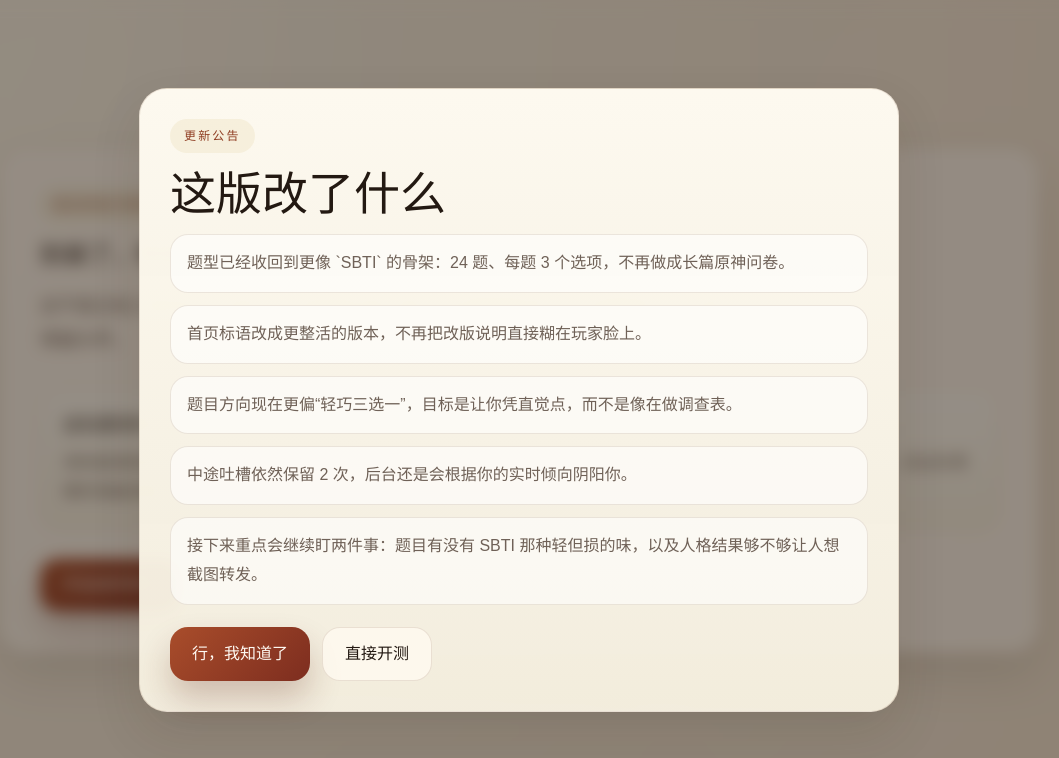
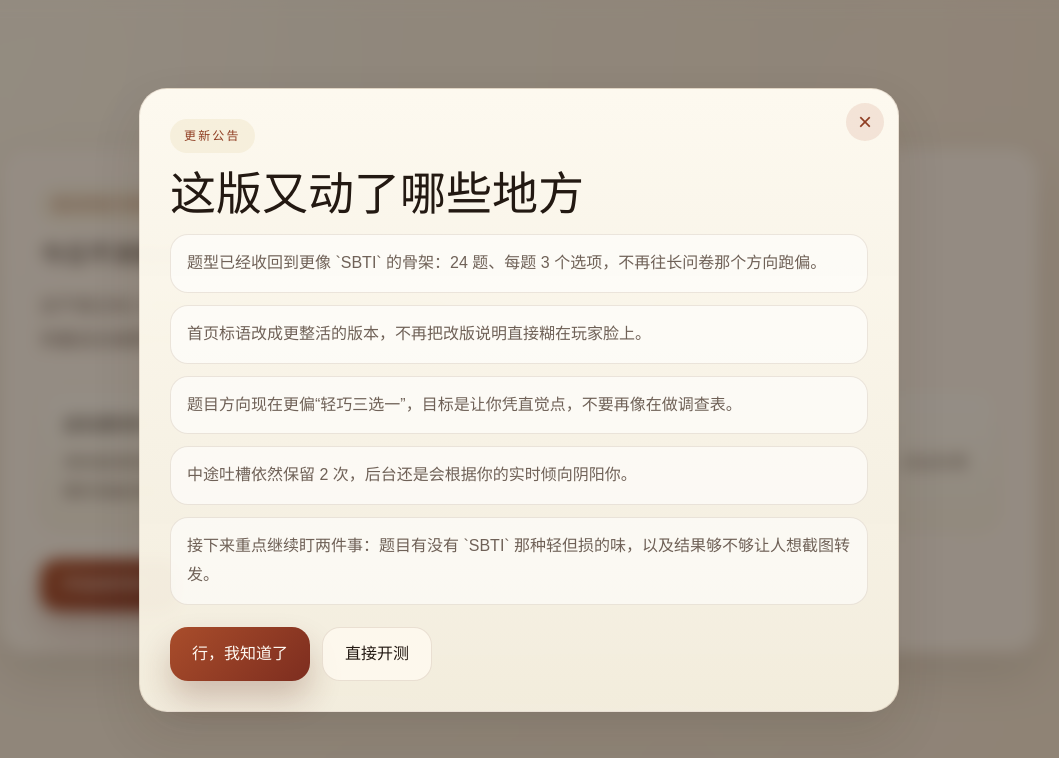
Before and after one commit to ccbbc/genshin-rbti-web, a React (Vite) app: page / in a window 1280 px wide. Shown: the top 758 px of the page, without its empty margins (121-1180 px from the left). Built offline with nearby package versions, Linux system fonts and the light colour scheme.

Commit message:
polish intro notice flow and headline copy

```diff
--- a/src/App.css
+++ b/src/App.css
@@ -117,12 +117,36 @@
 }
 
 .notice-card {
+  position: relative;
   width: min(760px, 100%);
   border: 1px solid var(--line);
   border-radius: 28px;
   background: linear-gradient(180deg, rgba(255, 251, 241, 0.98), rgba(247, 241, 225, 0.96));
   box-shadow: var(--shadow);
   padding: 30px;
+}
+
+.notice-close {
+  position: absolute;
+  top: 14px;
+  right: 14px;
+  width: 38px;
+  height: 38px;
+  border: 0;
+  border-radius: 50%;
+  background: rgba(169, 77, 43, 0.12);
+  color: var(--accent-strong);
+  font: inherit;
+  font-size: 24px;
+  cursor: pointer;
+  transition:
+    transform 180ms ease,
+    background 180ms ease;
+}
+
+.notice-close:hover {
+  transform: scale(1.04);
+  background: rgba(169, 77, 43, 0.2);
 }
 
 .notice-card h2 {
--- a/src/App.jsx
+++ b/src/App.jsx
@@ -27,6 +27,8 @@ const HIDDEN_PRIORITY = [
   { code: 'RESI', min: 5 },
   { code: 'PAIM', min: 4 },
 ]
+
+const NOTICE_STORAGE_KEY = 'rbti_notice_seen_v1'
 
 function cloneMap(map) {
   return Object.keys(map).reduce((acc, key) => {
@@ -146,13 +148,23 @@ function App() {
   const [currentTaunt, setCurrentTaunt] = useState(null)
   const [result, setResult] = useState(null)
   const [copied, setCopied] = useState(false)
-  const [noticeOpen, setNoticeOpen] = useState(true)
+  const [noticeOpen, setNoticeOpen] = useState(() => {
+    if (typeof window === 'undefined') return false
+    return !window.localStorage.getItem(NOTICE_STORAGE_KEY)
+  })
 
   const totalQuestions = quizQuestions.length
   const activeQuestion = quizQuestions[questionIndex]
   const answeredCount = Object.keys(pickedOptions).length
   const progress = totalQuestions ? Math.round((answeredCount / totalQuestions) * 100) : 0
   const topTypes = getTopTypes(scores)
+
+  function closeNotice() {
+    setNoticeOpen(false)
+    if (typeof window !== 'undefined') {
+      window.localStorage.setItem(NOTICE_STORAGE_KEY, '1')
+    }
+  }
 
   function resetExperience() {
     setScreen('intro')
@@ -168,6 +180,7 @@ function App() {
 
   function startQuiz() {
     const next = freshQuizState()
+    closeNotice()
     setScreen('quiz')
     setQuizQuestions(next.quizQuestions)
     setQuestionIndex(next.questionIndex)
@@ -240,19 +253,19 @@ function App() {
         <section className="intro-screen">
           <div className="intro-card">
             <p className="eyebrow">提瓦特电子审判处</p>
-            <h1>别装了，你在提瓦特什么德行，后台多少知道一点。</h1>
+            <h1>今日不测强度，不测练度，只测你到底有多丢人。</h1>
             <p className="intro-lead">
-              这不是正经人格测试，这是一份对原神玩家日常行为的赛博笔录。你点得越快，后台笑得越大声。
+              这不是正经人格测试，这是提瓦特玩家电子归档系统。你负责三选一，后台负责把你归到最适合被群友嘲笑的那一类。
             </p>
 
             <div className="intro-grid">
               <article className="mini-panel">
                 <strong>这玩意测什么</strong>
-                <p>测你是清体坐牢、卡池上头、深渊记仇，还是表面正常实则随时准备发病。</p>
+                <p>测你是清体坐牢、卡池上头、深渊记仇，还是表面正常其实随时准备发病。</p>
               </article>
               <article className="mini-panel">
-                <strong>怎么测</strong>
-                <p>24 题，3 选 1，中途系统只插嘴两次。你负责点，后台负责记仇。</p>
+                <strong>怎么判</strong>
+                <p>24 题，3 选 1，中途系统只插嘴两次。你负责点，后台负责记仇和归类。</p>
               </article>
             </div>
 
@@ -263,24 +276,33 @@ function App() {
               <button type="button" className="ghost-btn" onClick={() => setNoticeOpen(true)}>
                 查看公告
               </button>
-              <span className="subtle-note">温馨提示：嘴硬不会影响判刑，只会增加笑料</span>
+              <span className="subtle-note">温馨提示：嘴硬不会减刑，只会增加节目效果</span>
             </div>
           </div>
 
           {noticeOpen && (
-            <div className="notice-overlay" role="dialog" aria-modal="true" aria-label="更新公告">
-              <div className="notice-card">
+            <div
+              className="notice-overlay"
+              role="dialog"
+              aria-modal="true"
+              aria-label="更新公告"
+              onClick={closeNotice}
+            >
+              <div className="notice-card" onClick={(event) => event.stopPropagation()}>
+                <button type="button" className="notice-close" onClick={closeNotice} aria-label="关闭公告">
+                  ×
+                </button>
                 <p className="eyebrow">更新公告</p>
-                <h2>这版改了什么</h2>
+                <h2>这版又动了哪些地方</h2>
                 <div className="notice-list">
-                  <p>题型已经收回到更像 `SBTI` 的骨架：24 题、每题 3 个选项，不再做成长篇原神问卷。</p>
+                  <p>题型已经收回到更像 `SBTI` 的骨架：24 题、每题 3 个选项，不再往长问卷那个方向跑偏。</p>
                   <p>首页标语改成更整活的版本，不再把改版说明直接糊在玩家脸上。</p>
-                  <p>题目方向现在更偏“轻巧三选一”，目标是让你凭直觉点，而不是像在做调查表。</p>
+                  <p>题目方向现在更偏“轻巧三选一”，目标是让你凭直觉点，不要再像在做调查表。</p>
                   <p>中途吐槽依然保留 2 次，后台还是会根据你的实时倾向阴阳你。</p>
-                  <p>接下来重点会继续盯两件事：题目有没有 SBTI 那种轻但损的味，以及人格结果够不够让人想截图转发。</p>
+                  <p>接下来重点继续盯两件事：题目有没有 `SBTI` 那种轻但损的味，以及结果够不够让人想截图转发。</p>
                 </div>
                 <div className="notice-actions">
-                  <button type="button" className="primary-btn" onClick={() => setNoticeOpen(false)}>
+                  <button type="button" className="primary-btn" onClick={closeNotice}>
                     行，我知道了
                   </button>
                   <button type="button" className="ghost-btn" onClick={startQuiz}>
```
